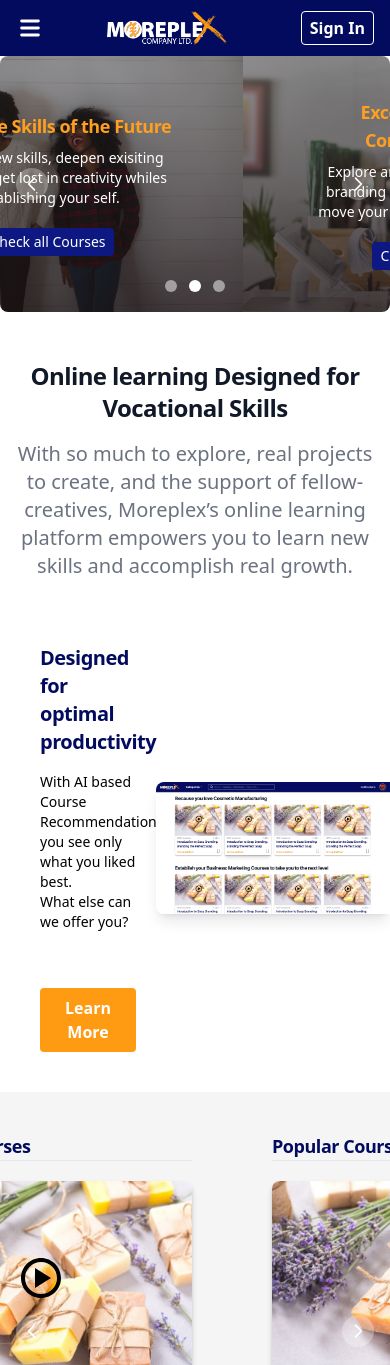
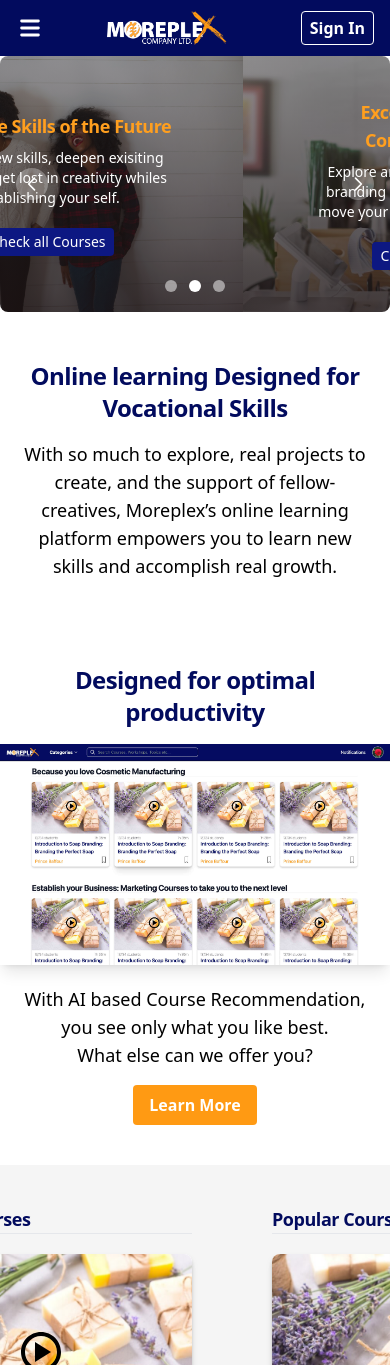
Before and after one commit to Moreplex-Company-Ltd/eSkills-Frontend, a React (Create React App) app: page / in a window 390 px wide. Shown: the top 1365 px of the page. Built offline with nearby package versions, Linux system fonts and the light colour scheme.

Commit message:
completed mobiel responsiveness for landing page

```diff
--- a/src/components/sections/LandingCarouselSections.jsx
+++ b/src/components/sections/LandingCarouselSections.jsx
@@ -4,24 +4,24 @@ import React from 'react'
 const LandingCarouselSections = () => {
   return (
     <React.Fragment>
-        <div className="h-64 sm:h-70 xl:h-[420px] 2xl:h-[400px]">
+        <div className="h-64 sm:h-72 md:h-96 xl:h-[420px] 2xl:h-[400px]">
           <Carousel >
             <div className="flex h-full w-full items-center justify-center carousel-1-background text-white">
-              <div className='container px-16 text-center sm:text-left sm:px-0'>
+              <div className='container px-16 text-center sm:text-left sm:px-0 md:px-20'>
                 <h1 className='font-extrabold text-lg sm:font-bold sm:text-4xl text-gold tracking-tight '>Learn the Skills of the Future</h1>
                 <p className='mt-2 text-sm sm:mt-6 sm:text-xl'>Explore new skills, deepen exisiting passions, get lost in creativity whiles establishing your self.</p>
                 <button className='mt-5 sm:mt-16 text-sm sm:text-lg font-normal sm:font-bold  px-2 py-1 sm:px-8 sm:py-2 bg-secondaryBlue text-white rounded'>Check all Courses</button>
               </div>
             </div>
             <div className="flex h-full w-full items-center justify-center carousel-2-background text-white">
-              <div className='container px-16 text-center sm:text-left sm:px-0'>
+              <div className='container px-16 text-center sm:text-left sm:px-0 md:px-20'>
                 <h1 className='font-extrabold text-lg sm:font-bold sm:text-4xl text-gold tracking-tight '>Excelling Business Communications</h1>
                 <p className='mt-2 text-sm sm:mt-6 sm:text-xl'>Explore and harness the power of branding and communitcations to move your business to the next level</p>
                 <button className='mt-5 sm:mt-16 text-sm sm:text-lg font-normal sm:font-bold  px-2 py-1 sm:px-8 sm:py-2 bg-secondaryBlue text-white rounded'>Check all Courses</button>
               </div>
             </div>
             <div className="flex h-full w-full items-center justify-center carousel-3-background text-white">
-              <div className='container px-16 text-center sm:text-left sm:px-0'>
+              <div className='container px-16 text-center sm:text-left sm:px-0 md:px-20'>
                 <h1 className='font-extrabold text-lg sm:font-bold sm:text-4xl text-gold tracking-tight '>The Business Masterclass</h1>
                 <p className='mt-2 text-sm sm:mt-6 sm:text-xl'>Learn the fundamental skills you need to set up and establish you business in the 21st century</p>
                 <button className='mt-5 sm:mt-16 text-sm sm:text-lg font-normal sm:font-bold  px-2 py-1 sm:px-8 sm:py-2 bg-secondaryBlue text-white rounded'>Check all Courses</button>
--- a/src/pages/Landing.jsx
+++ b/src/pages/Landing.jsx
@@ -1,4 +1,5 @@
-import React from 'react'
+import React from 'react';
+import { Link } from 'react-router-dom';
 
 import NavbarDefault from '../components/navbars/NavbarDefault'
 import Footer from '../components/Footer'
@@ -16,9 +17,9 @@ const Landing = () => {
             <LandingCarouselSections />
             <section className="bg-white ">
                 <div className="py-12 px-4 mx-auto max-w-screen-xl lg:py-16 lg:px-6">
-                    <div className="mx-auto max-w-screen-md text-center">
-                        <h1 className="mb-4 text-2xl tracking-tight font-bold text-gray-900 md:text-5xl ">Online learning Designed for Vocational Skills</h1>
-                        <p className="mb-4 text-xl md:text-2xl font-light text-gray-500 ">
+                    <div className="mx-auto lg:px-40 md:px-20  text-center">
+                        <h1 className="mb-4 text-2xl tracking-tight font-bold text-primaryBlue md:text-4xl ">Online learning Designed for Vocational Skills</h1>
+                        <p className="mb-4 text-lg md:text-2xl font-light">
                         With so much to explore, real projects to create, and the support of fellow-creatives,
                         Moreplex’s online learning platform empowers you to learn new skills and accomplish real growth.
                         </p>
@@ -26,20 +27,55 @@ const Landing = () => {
                 </div>
             </section>
 
-            <section className='mb-10'>
-                <div className='flex justify-center items-center'>
+            <section className='py-5 sm:py-10 '>
+                {/* desktop & tab */}
+                <div className='hidden lg:flex justify-center items-center'>
+                    {/* text section */}
+                    <div className='w-[40%]  px-10 sm:pl-24'>
+                        <h1 className='text-xl sm:text-4xl tracking-tight font-bold mb-4 text-primaryBlue'>Designed for optimal productivity</h1>
+                        <p className='mb-4 text-sm md:text-2xl font-light'>With AI based Course Recommendation, you see only what you like best.
+                            <br/>What else can we offer you?
+                        </p>
+                        <button className='mt-10 rounded text-white font-bold bg-gold px-4 py-2'><Link to='/about'>Learn More</Link></button>
+                    </div>
+
+                    {/* image section */}
+                    <div className='w-[70%]'>
+                        <img src={screenshot1} className='object-cover shadow-lg rounded-bl-lg rounded-tl-lg hover:shadow-2xl'  alt='screenshot1' />
+                    </div>
+                </div>
+
+
+
+                {/* mobile */}
+                <div className='w-full lg:hidden justify-center items-center'>
+
+                    <h1 className='mb-4 text-2xl tracking-tight font-bold text-primaryBlue text-center px-10 md:text-4xl md:mb-6'>Designed for optimal productivity</h1>
+
+                    <img src={screenshot1} className='object-cover shadow-lg hover:shadow-2xl'  alt='screenshot1' />
+
+                    <div className='text-center px-5 md:px-20 mt-5'>
+                        <p className='mb-4 text-lg md:text-2xl'>With AI based Course Recommendation, you see only what you like best.
+                            <br/>What else can we offer you?
+                        </p>
+                        <button className='mb-5 rounded text-white font-bold bg-gold px-4 py-2'><Link to='/about'>Learn More</Link></button>
+                    </div>
+                </div>
+
+
+                <div className='hidden justify-center items-center'>
                     {/* text section */}
                     <div className='w-[40%]  pl-10 sm:pl-24 pr-5'>
                         <h1 className='text-xl sm:text-4xl tracking-tight font-bold mb-4 text-primaryBlue'>Designed for optimal productivity</h1>
-                        <p className='mb-4 text-sm md:text-2xl font-light'>With AI based Course Recommendation, you see only what you liked best.
+                        <p className='mb-4 text-sm md:text-2xl font-light'>With AI based Course Recommendation, you see only what you like best.
                             <br/>What else can we offer you?
                         </p>
-                        <button className='mt-10 rounded text-white font-bold bg-gold px-4 py-2'>Learn More</button>
+                        <button className='mt-10 rounded text-white font-bold bg-gold px-4 py-2'><Link to='/about'>Learn More</Link></button>
 
                     </div>
                     {/* image section */}
                     <div className='w-[70%]'>
-                        <img src={screenshot1} className='object-cover shadow-lg rounded-bl-lg rounded-tl-lg'  alt='screenshot1' />
+                        <img src={screenshot1} className='object-cover shadow-lg rounded-bl-lg rounded-tl-lg hover:shadow-2xl'  alt='screenshot1' />
                     </div>
                 </div>
             </section>
--- a/src/pages/Page404.jsx
+++ b/src/pages/Page404.jsx
@@ -11,7 +11,7 @@ const Page404 = () => {
           <div className="py-12 px-4 mx-auto max-w-screen-xl lg:py-16 lg:px-6">
               <div className="mx-auto max-w-screen-sm text-center">
                   <h1 className="mb-4 text-7xl tracking-tight font-extrabold lg:text-9xl text-primary-600 mt-10">404</h1>
-                  <p className="mb-4 text-3xl tracking-tight font-bold text-gray-900 md:text-4xl ">Something's missing.</p>
+                  <p className="mb-4 text-3xl tracking-tight font-bold text-primaryBlue md:text-4xl ">Something's missing.</p>
                   <p className="mb-4 text-lg font-light text-gray-500 ">Sorry, we can't find that page. You'll find lots to explore on the home page. </p>
                   <button className="inline-flex font-bold text-white bg-primaryBlue hover:font-bold focus:ring-4 focus:outline-none focus:ring-primary-300 rounded-lg text-sm px-5 py-2.5 text-center  my-4">
                     <Link to='/home'>Back to Homepage</Link>
```
